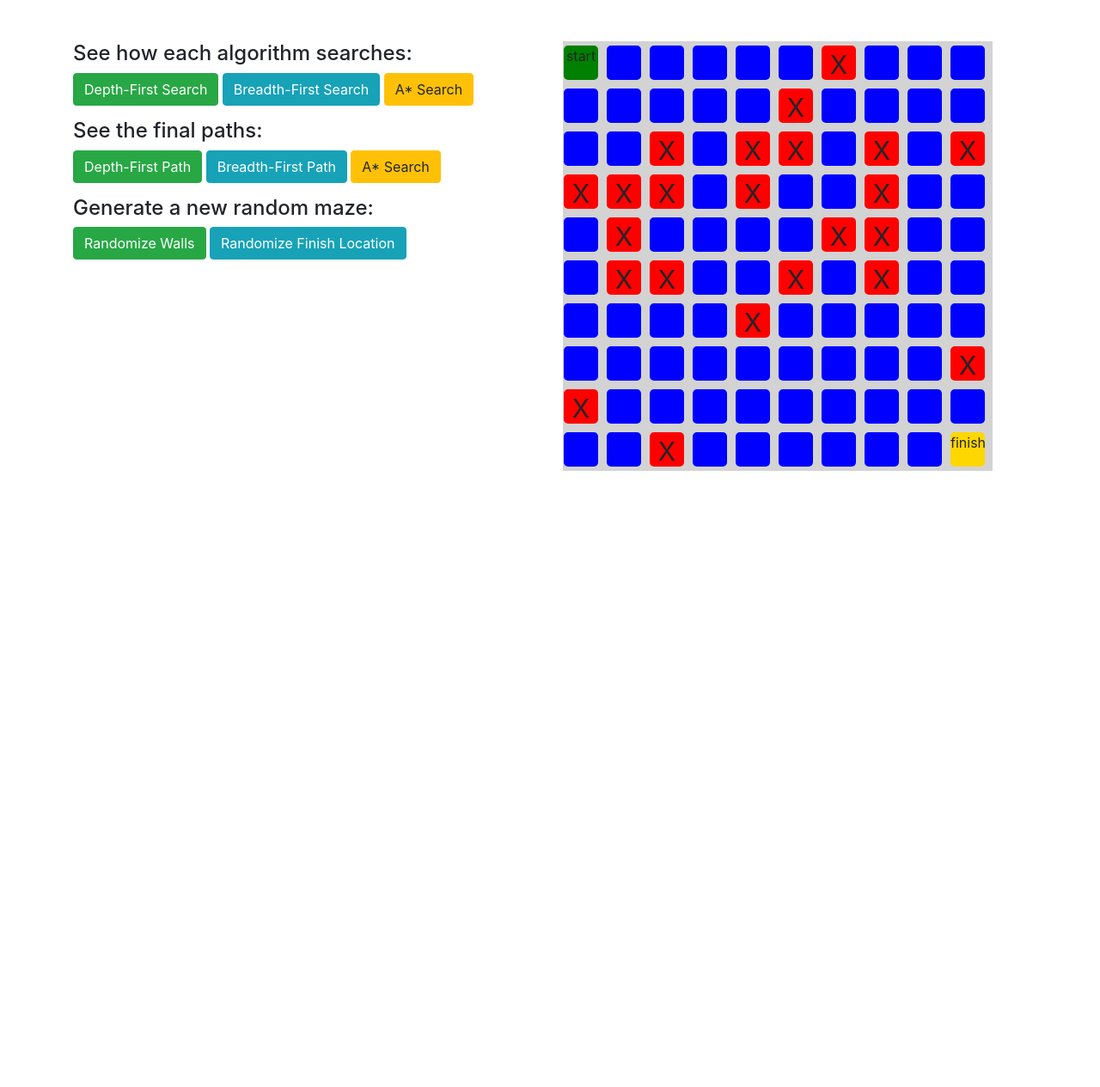
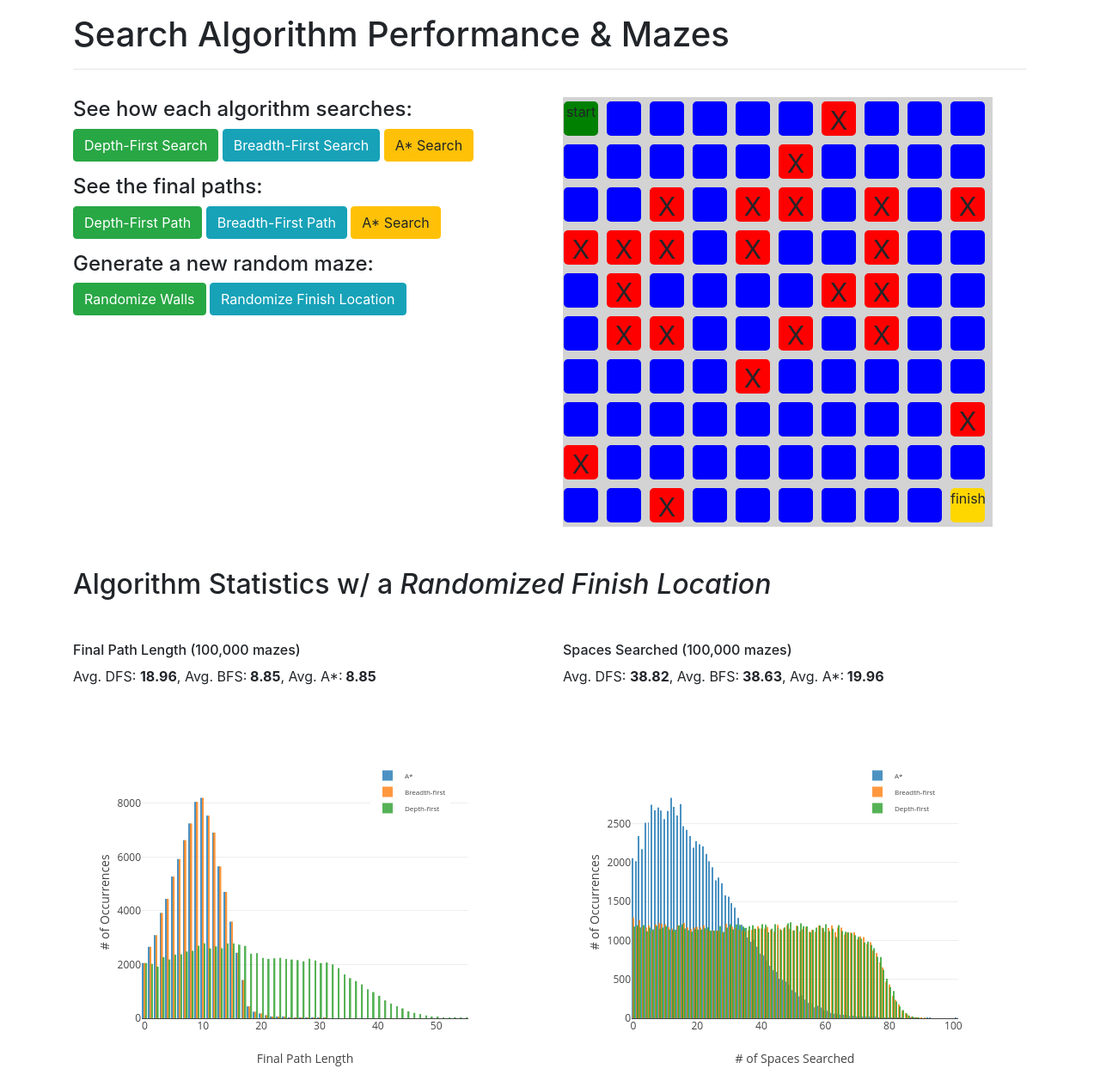
Before and after one commit to slevin886/maze_maker, a Flask app: page / in a window 1280 px wide. Shown: the whole page at 86% size. Before the commit the page ends 548 px from the top, so only its background shows below. Run offline with Flask 2, Linux system fonts and the light colour scheme; some libraries are stand-ins or nearby versions.

Commit message:
added plotly figures for random final location

```diff
--- /dev/null
+++ b/static/stats/rand_search_final.js
@@ -0,0 +1,35 @@
+var dataRandFinalPath = [{"name": "A*",
+                         "opacity": 0.8, "type": "bar",
+                         "x": [11, 8, 2, 12, 14, 0, 3, 10, 9, 4, 5, 13, 6, 1, 7, 20, 18, 15, 16, 19, 17, 21, 23, 26, 22, 24, 29, 27, 28, 25, 31, 30],
+                         "y": [7541, 7249, 3094, 6908, 4703, 2056, 3918, 8201, 8051, 4442, 5272, 5652, 5924, 2659, 6626, 181, 444, 3597, 2436, 244, 1421, 115, 47, 14, 66, 36, 3, 9, 5, 8, 1, 1]},
+                         {"name": "Breadth-first",
+                         "opacity": 0.8, "type": "bar",
+                         "x": [11, 8, 2, 12, 14, 0, 3, 10, 9, 4, 5, 13, 6, 1, 7, 20, 18, 15, 16, 19, 17, 21, 23, 26, 22, 24, 29, 27, 28, 25, 31, 30],
+                         "y": [7541, 7249, 3094, 6908, 4703, 2056, 3918, 8201, 8051, 4442, 5272, 5652, 5924, 2659, 6626, 181, 444, 3597, 2436, 244, 1421, 115, 47, 14, 66, 36, 3, 9, 5, 8, 1, 1]},
+                         {"name": "Depth-first", "opacity": 0.8, "type": "bar",
+                         "x": [13, 18, 2, 12, 22, 0, 36, 26, 14, 19, 32, 9, 4, 29, 17, 40, 39, 23, 6, 44, 30, 1, 7, 10, 31, 15, 34, 24, 45, 41, 21, 28, 35, 16, 8, 11, 3, 5, 33, 27, 38, 37, 20, 25, 42, 43, 46, 48, 47, 51, 53, 49, 50, 52, 54, 55],
+                         "y": [2605, 2401, 1921, 2676, 2231, 2056, 1384, 2164, 2785, 2424, 2003, 2700, 2187, 2154, 2692, 835, 972, 2248, 2381, 367, 2054, 2019, 2485, 2790, 2074, 2783, 1634, 2203, 260, 666, 2208, 2215, 1494, 2739, 2510, 2599, 2276, 2369, 1867, 2119, 1081, 1261, 2246, 2185, 546, 448, 202, 102, 156, 30, 8, 60, 34, 11, 2, 2]}];
+
+var dataRandFinalLayout = {"xaxis": {"title": {"text": "Final Path Length"}},
+                           "yaxis": {"title": {"text": "# of Occurrences"}},
+                           "legend": {x: 0.7, y: 1.1, font: {size: 8}}};
+
+Plotly.newPlot('rand_search_final', dataRandFinalPath, dataRandFinalLayout, {"displayModeBar": false});
+
+var dataRandSearch = [{"name": "A*",
+                         "opacity": 0.8, "type": "bar",
+                         "x": [33, 16, 2, 37, 0, 12, 35, 4, 15, 18, 8, 6, 22, 25, 10, 13, 30, 21, 45, 34, 1, 7, 19, 17, 14, 28, 41, 44, 71, 9, 39, 43, 23, 3, 11, 27, 32, 20, 24, 42, 38, 36, 51, 31, 26, 50, 59, 54, 40, 47, 5, 29, 52, 48, 69, 55, 49, 46, 56, 53, 62, 58, 60, 67, 74, 63, 65, 61, 73, 79, 57, 68, 84, 66, 72, 75, 83, 64, 78, 70, 76, 82, 77, 87, 80, 92, 81, 89, 93, 88, 101],
+                         "y": [1288, 2466, 2339, 983, 2056, 2830, 1158, 2509, 2751, 2339, 2707, 2743, 2206, 1938, 2556, 2714, 1561, 2235, 596, 1201, 2017, 2669, 2191, 2418, 2605, 1731, 807, 618, 24, 2667, 918, 672, 2111, 2171, 2663, 1806, 1421, 2274, 2017, 741, 1008, 1038, 335, 1478, 1770, 362, 139, 241, 831, 493, 2514, 1579, 282, 472, 33, 199, 430, 507, 189, 295, 70, 159, 103, 40, 16, 58, 46, 96, 15, 10, 141, 27, 7, 43, 17, 12, 9, 59, 8, 21, 17, 11, 6, 2, 8, 1, 5, 1, 2, 1, 1]},
+                         {"name": "Breadth-first",
+                         "opacity": 0.8, "type": "bar",
+                         "x": [65, 26, 4, 46, 62, 1, 32, 71, 61, 5, 47, 40, 15, 8, 50, 36, 11, 64, 18, 23, 63, 74, 72, 3, 14, 39, 31, 54, 10, 59, 24, 51, 28, 80, 19, 69, 21, 16, 6, 48, 42, 68, 38, 13, 53, 25, 67, 34, 22, 49, 33, 43, 66, 45, 70, 56, 55, 35, 20, 77, 30, 7, 17, 60, 73, 79, 85, 12, 9, 44, 84, 27, 29, 76, 2, 75, 57, 37, 0, 52, 78, 82, 41, 81, 58, 83, 87, 86, 89, 88, 91, 90],
+                         "y": [1165, 1128, 1165, 1144, 1192, 1171, 1159, 1050, 1158, 1193, 1153, 1154, 1167, 1221, 1127, 1130, 1170, 1168, 1147, 1140, 1107, 976, 1043, 1173, 1195, 1181, 1175, 1169, 1208, 1165, 1123, 1190, 1100, 432, 1167, 1102, 1166, 1225, 1120, 1193, 1173, 1101, 1149, 1112, 1142, 1123, 1100, 1122, 1194, 1147, 1137, 1136, 1077, 1199, 1012, 1135, 1111, 1119, 1172, 716, 1176, 1204, 1166, 1111, 955, 470, 67, 1149, 1215, 1112, 97, 1120, 1215, 839, 1260, 868, 1110, 1133, 1295, 1114, 653, 238, 1150, 286, 1188, 178, 13, 38, 3, 10, 1, 1]},
+                         {"name": "Depth-first", "opacity": 0.8, "type": "bar",
+                         "x": [76, 53, 2, 58, 24, 0, 46, 33, 15, 45, 56, 73, 30, 25, 6, 43, 52, 66, 47, 75, 67, 34, 39, 14, 21, 13, 1, 7, 63, 38, 59, 65, 74, 51, 23, 71, 79, 70, 4, 22, 77, 19, 8, 11, 9, 80, 28, 35, 48, 78, 69, 10, 49, 50, 64, 62, 36, 17, 68, 54, 57, 72, 29, 31, 41, 40, 12, 60, 55, 44, 26, 18, 3, 37, 20, 27, 42, 83, 61, 16, 32, 81, 5, 85, 82, 87, 84, 86, 89, 88],
+                         "y": [790, 1180, 1166, 1191, 1126, 1178, 1130, 1199, 1205, 1163, 1134, 984, 1208, 1125, 1141, 1149, 1219, 1111, 1167, 900, 1102, 1179, 1153, 1191, 1139, 1137, 1194, 1187, 1044, 1148, 1156, 1120, 941, 1184, 1167, 1024, 508, 1045, 1117, 1155, 787, 1141, 1148, 1143, 1164, 400, 1108, 1161, 1220, 623, 1067, 1183, 1234, 1128, 1197, 1151, 1181, 1132, 1091, 1181, 1165, 974, 1164, 1141, 1199, 1207, 1130, 1208, 1104, 1209, 1121, 1112, 1196, 1193, 1137, 1184, 1104, 152, 1119, 1152, 1206, 349, 1165, 61, 215, 17, 104, 31, 4, 4]}];
+
+var dataRandSearchLayout = {"xaxis": {"title": {"text": "# of Spaces Searched"}},
+                           "yaxis": {"title": {"text": "# of Occurrences"}},
+                           "legend": {x: 0.7, y: 1.1, font: {size: 8}}};
+
+Plotly.newPlot('rand_search_space', dataRandSearch, dataRandSearchLayout, {"displayModeBar": false});
--- a/templates/home.html
+++ b/templates/home.html
@@ -6,10 +6,17 @@
     <script src="https://cdnjs.cloudflare.com/ajax/libs/popper.js/1.14.3/umd/popper.min.js" integrity="sha384-ZMP7rVo3mIykV+2+9J3UJ46jBk0WLaUAdn689aCwoqbBJiSnjAK/l8WvCWPIPm49" crossorigin="anonymous"></script>
     <link rel="stylesheet" href="https://stackpath.bootstrapcdn.com/bootstrap/4.1.3/css/bootstrap.min.css" integrity="sha384-MCw98/SFnGE8fJT3GXwEOngsV7Zt27NXFoaoApmYm81iuXoPkFOJwJ8ERdknLPMO" crossorigin="anonymous">
     <script src="https://stackpath.bootstrapcdn.com/bootstrap/4.1.3/js/bootstrap.min.js" integrity="sha384-ChfqqxuZUCnJSK3+MXmPNIyE6ZbWh2IMqE241rYiqJxyMiZ6OW/JmZQ5stwEULTy" crossorigin="anonymous"></script>
+    <script src="https://cdn.plot.ly/plotly-latest.min.js"></script>
 </head>
 <body>
     <div class="container">
-        <div class="row mt-5">
+        <div class="row mt-3">
+            <div class="col">
+                <h1>Search Algorithm Performance & Mazes</h1>
+                <hr>
+            </div>
+        </div>
+        <div class="row mt-3 mb-5">
             <div class="col">
                 <div class="row">
                     <div class="col">
@@ -57,6 +64,22 @@
                 </div>
             </div>
         </div>
+        <h2>Algorithm Statistics w/ a <i>Randomized Finish Location</i></h2>
+        <div class="row mt-5">
+            <div class="col-6">
+                <h6>Final Path Length (100,000 mazes)</h6>
+                <p>Avg. DFS: <strong> 18.96</strong>,  Avg. BFS:<strong> 8.85</strong>, Avg. A*:<strong> 8.85</strong></p>
+                <div id="rand_search_final">
+                </div>
+            </div>
+            <div class="col-6">
+                <h6>Spaces Searched (100,000 mazes)</h6>
+                <p>Avg. DFS: <strong> 38.82</strong>,  Avg. BFS:<strong> 38.63</strong>, Avg. A*:<strong> 19.96</strong></p>
+                <div id="rand_search_space">
+                </div>
+            </div>
+            <script src="{{ url_for('static', filename='stats/rand_search_final.js') }}"></script>
+        </div>
     </div>
 </body>
 </html>
```
Also changed, not shown: 1 other file.
